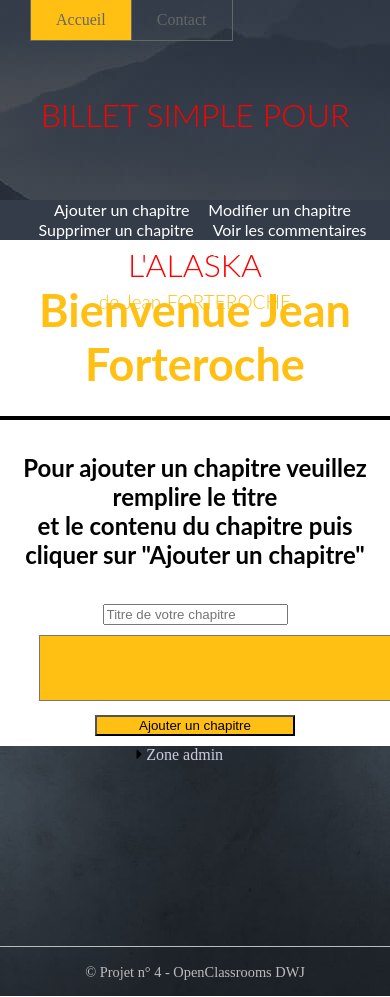
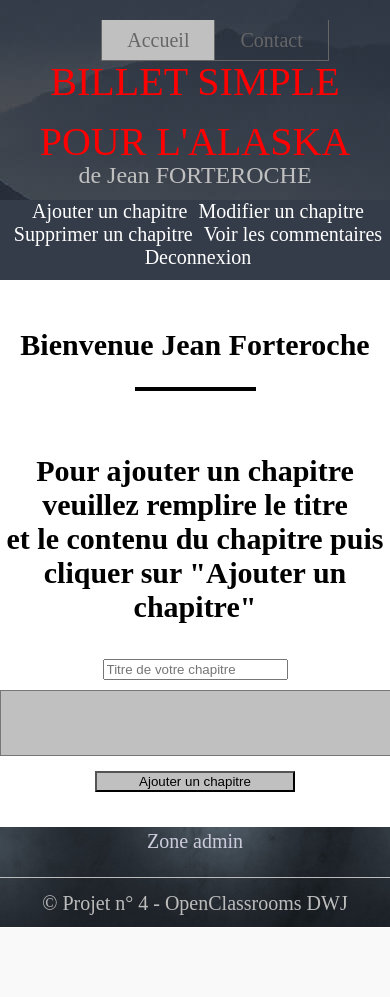
Before and after one commit to acemane-45/P-4OC, a PHP site: template Vue/vueAdmin.php in a window 390 px wide; the page is wider, and only the part inside the window is pictured. After the commit the page ends 927 px from the top of that part, so only its background shows below. Run offline with PHP 8.4, Linux system fonts and the light colour scheme; the template is opened without the code that fills it, so the values that code supplies are empty; some libraries are stand-ins or nearby versions.

Commit message:
modification du css et ajout des media queries

```diff
--- a/Contenu/css/style.css
+++ b/Contenu/css/style.css
@@ -1,27 +1,34 @@
-/* couleurs
-#ffc013  	jaune (emphase)
-#666  		gris clair
-#bcbcbc  	gris moyen
+/*--------------------------------------*/
 
-*/
+
+/*               generalité             */
+
+
+/*--------------------------------------*/
 
 body {
     background: white;
     margin: 0;
+    font-size: 20px;
 }
 
 a {
-    /* lien de la page */
     text-decoration: none;
     color: black
 }
 
+
+/*--------------------------------------*/
+
+
+/*               header                 */
+
+
+/*--------------------------------------*/
+
 h2 {
     text-align: center;
-    font-family: Baskerville, Lato, "Palatino Linotype", Palatino, "Century Schoolbook L", "Times New Roman", serif;
 }
-
-.bg-gray {}
 
 header.visiteur {
     height: 200px;
@@ -33,24 +40,21 @@ header.visiteur {
 }
 
 H1.titre-page {
-    font-family: Baskerville, Lato, "Palatino Linotype", Palatino, "Century Schoolbook L", "Times New Roman", serif;
     margin: 0;
-    line-height: 150px;
+    line-height: 100px;
     color: red;
     font-weight: 300;
 }
 
 h2.titre-complement {
-    font-family: Baskerville, Lato, "Palatino Linotype", Palatino, "Century Schoolbook L", "Times New Roman", serif;
-    margin: -50px 0 0 0;
+    margin: -10px 0 0 0;
     font-size: 1.2em;
-    color: #ffc013;
-    /* jaune : #ffc013 */
+    color: silver;
     font-weight: 300;
 }
 
 
-/* NAV */
+/*--------- NAV -----------*/
 
 nav {
     margin: 0 auto;
@@ -58,24 +62,17 @@ nav {
 }
 
 nav .menu {
-    margin: 0;
     display: flex;
     flex-flow: row wrap;
     align-content: space-around;
-    padding-left: 30px;
 }
 
 nav .menu li {
     display: block;
 }
 
-nav .menu li img {
-    padding-right: 100px;
-}
-
 nav .menu li a {
     display: block;
-    font-family: "roboto slab";
     line-height: 40px;
     padding: 0 25px;
     color: #666;
@@ -94,32 +91,64 @@ nav .menu>li:first-child {
 
 .menu>li.selected a,
 .menu>li>a:hover {
-    background: #ffc013;
+    background: silver;
 }
 
 .container {
     max-width: 1150px;
     margin: 0 auto;
-}
-
-.center {
-    text-align: center;
-    margin: auto;
-    margin-bottom: 25px;
-}
-
-.centerSyno {
-    text-align: center;
-    margin: auto;
-    font-size: 25px;
-    font-family: Baskerville, Lato, "Palatino Linotype", Palatino, "Century Schoolbook L", "Times New Roman", serif;
+    display: inline-block;
 }
 
 
-/* Menu admin */
+/*-------------------------------------------*/
 
 
-/* ********************* */
+/*------ VueAcceuil / Liste Chapitre --------*/
+
+
+/*-------------------------------------------*/
+
+#TitreChap {
+    background-color: silver;
+    text-align: center;
+    padding: 1px;
+    max-width: 50%;
+    margin: auto;
+}
+
+#DateChap {
+    background-color: #ffc013a9;
+    text-align: center;
+    padding: 1px;
+    max-width: 50%;
+    margin: auto;
+}
+
+#ContenuChap {
+    background-color: silver;
+    text-align: center;
+    padding: 1px;
+    max-width: 50%;
+    margin: auto;
+}
+
+hr {
+    max-width: 30%;
+    height: 0px;
+    border: 2px black solid;
+    margin-top: 25px;
+    margin-bottom: 15px;
+}
+
+
+/*----------------------------------*/
+
+
+/*         Menu admin               */
+
+
+/*----------------------------------*/
 
 #navAdmin {
     text-align: center;
@@ -131,48 +160,35 @@ nav .menu>li:first-child {
 
 .LienNav {
     Color: white;
-    font-family: Baskerville, Lato, "Palatino Linotype", Palatino, "Century Schoolbook L", "Times New Roman", serif;
     padding-left: 15px;
 }
 
 .LienNav:hover {
-    Color: #ffc013;
+    Color: silver;
 }
 
 
-/* SECTION */
-
-section {
-    width: 100%;
-    height: 465px;
-}
+/*-------------------------------------------*/
 
 
-/* FOOTER  */
+/* ------------ FOOTER --------------------- */
+
+
+/*-------------------------------------------*/
+
+footer .link-zone {
+    height: 50px;
+    align-content: center;
+}
 
 footer {
     background: url(../images/footer.jpg);
     background-size: cover;
-    height: 250px;
+    height: 100px;
     margin-top: 25px;
     margin: 0;
     z-index: 1;
-}
-
-footer.dark {
-    background: #1d222d;
-    background-size: cover;
-    height: 250px;
-    margin-top: 25px;
-}
-
-footer .link-zone {
-    height: 200px;
-    /* background:red;*/
-}
-
-footer .link-zone div {
-    width: 30%;
+    text-align: center;
 }
 
 footer .copyright {
@@ -182,33 +198,8 @@ footer .copyright {
 footer .copyright p {
     margin: 0;
     color: #bcbcbc;
-    text-align: center;
-    font-family: "roboto slab", serif;
-    font-size: .9em;
     height: 50px;
     line-height: 50px;
-}
-
-footer .link-zone h3 {
-    font-family: "caudex", Helvetica, Arial, sans-serif;
-    color: #FAFAFA;
-    font-weight: normal;
-    margin-bottom: 0;
-}
-
-footer .link-zone p {
-    margin-top: 15px;
-    font-family: "roboto slab", serif;
-    color: #99a;
-    font-weight: normal;
-    font-size: .8em;
-    line-height: 1.8em;
-    margin-bottom: 0;
-}
-
-footer .link-zone p span {
-    color: #ccd;
-    text-decoration: none;
 }
 
 footer .link-zone a {
@@ -216,46 +207,27 @@ footer .link-zone a {
     text-decoration: none;
 }
 
-.row {
-    /* Aligne le footer */
-    display: flex;
-    flex-flow: row wrap;
-    justify-content: space-around;
+
+/*-------------------------------------------*/
+
+
+/*         acces administrateur              */
+
+
+/*-------------------------------------------*/
+
+.apc {
+    text-align: center;
 }
 
 
-/* VueAcceuil / Liste Chapitre */
-
-.titreBillet {
-    margin-bottom: 2px;
-}
-
-#TitreChap {
-    background-color: #ffc013;
-    text-align: center;
-    padding: 1px;
-    width: 80%;
-    margin: auto;
-}
-
-#DateChap {
-    background-color: #ffc013a9;
-    text-align: center;
-    padding: 1px;
-    width: 80%;
-    margin: auto;
-}
-
-hr {
-    width: 400px;
-    height: 0px;
-    border: 2px black solid;
-    margin-top: 25px;
-    margin-bottom: 15px;
-}
+/*-------------------------------------------*/
 
 
-/* VueChapitre */
+/*            VueChapitre                    */
+
+
+/*-------------------------------------------*/
 
 #titreReponses {
     text-align: center;
@@ -268,9 +240,6 @@ hr {
     font-size: 20px;
 }
 
-
-/* a voir */
-
 #ZoneCommentaire {
     /* Zone d'edition */
     text-align: center;
@@ -278,17 +247,17 @@ hr {
     margin: auto;
 }
 
-#imagePortrait {
-    margin: auto;
-    height: 700px;
-    width: 465px;
-}
+
+/*------------------------------------------*/
+
+
+/*            zone de commentaire           */
+
+
+/*------------------------------------------*/
 
 #Commentaire {
-    /* zone de commentaire */
-    padding: 1px;
     text-align: center;
-    background-color: #ffc01377;
     width: 50%;
     margin: auto;
 }
@@ -296,7 +265,7 @@ hr {
 #OneCommentaire {
     padding: 1px;
     text-align: center;
-    background-color: #ffc01377;
+    background-color: silver;
     width: 80%;
     margin: auto;
     border: 1px black solid;
@@ -304,7 +273,6 @@ hr {
 }
 
 #FirstLigneCommentaire {
-    /*   border : 1px red solid ; */
     display: flex;
     flex-direction: row;
     justify-content: space-around;
@@ -325,32 +293,63 @@ Row2 {
 }
 
 
-/* Textaera ,form et bouton */
+/*-------------------------------------*/
+
+
+/*       Textaera ,form et bouton      */
+
+
+/*-------------------------------------*/
 
 textarea {
-    background-color: #ffc013;
+    background-color: silver;
     text-align: center;
     width: 600px;
     margin-top: 5px;
     margin: auto;
 }
 
+
+/*--------------------------------------------*/
+
+
+/*  Form admin ajouter chap et modif chap     */
+
+
+/*--------------------------------------------*/
+
 #ZoneAjouterChap {
-    /* Form admin ajouter chap et modif chap  */
     text-align: center;
-    width: 80%;
+    width: 40%;
     margin: auto;
+    margin-bottom: 25px;
 }
 
+
+/*--------------------------------------------*/
+
+
+/* Zone d'edition de commentaire Vue Chapitre */
+
+
+/*--------------------------------------------*/
+
 #ZoneAjouterCommentaire {
-    /* Zone d'edition de commentaire Vue Chapitre */
     text-align: center;
     width: 40%;
     margin: auto;
 }
 
+
+/*-------------------------------------------*/
+
+
+/* Selection de chapitre en liste deroulante */
+
+
+/*-------------------------------------------*/
+
 #selectionchapitre {
-    /* Selection de chapitre en liste deroulante */
     margin-bottom: 10px;
 }
 
@@ -359,16 +358,32 @@ textarea {
     margin-bottom: 10px;
 }
 
+
+/*-------------------------------------*/
+
+
+/* modification de chapitre ( titre )  */
+
+
+/*-------------------------------------*/
+
 #ModifTitre {
-    /* modification de chapitre ( titre ) */
     margin-bottom: 10px;
     width: 30%;
     text-align: center;
     font-weight: bold;
 }
 
+
+/*------------------------------------*/
+
+
+/* modification de chapitre ( titre ) */
+
+
+/*------------------------------------*/
+
 #ModifChapitre {
-    /* modification de chapitre ( titre ) */
     margin-bottom: 10px;
     width: 30%;
     text-align: center;
@@ -379,16 +394,18 @@ textarea {
     margin-top: 15px;
 }
 
-#ContenuChap {
-    background-color: #ffc01377;
-    text-align: center;
-    padding: 1px;
-    width: 80%;
-    margin: auto;
+.titreBillet {
+    margin-bottom: 2px;
 }
 
 
-/* *****VoirCom ***** */
+/*--------------------------------*/
+
+
+/*        VoirCom                 */
+
+
+/*--------------------------------*/
 
 #ComSignaler {
     border: 2px black solid;
@@ -398,7 +415,7 @@ textarea {
     margin: auto;
     margin-top: 10px;
     padding-top: 10px;
-    background-color: #ffc013;
+    background-color: silver;
 }
 
 #ContenerDivSignaler1 {
@@ -410,8 +427,16 @@ textarea {
     width: 40%;
 }
 
+
+/*-------------------------- -*/
+
+
+/* Commentaire non signaler   */
+
+
+/*----------------------------*/
+
 #ContenerDivSignaler2 {
-    /* Commentaire non signaler */
     margin: auto;
     border: 2px black solid;
     padding-bottom: 10px;
@@ -421,76 +446,19 @@ textarea {
 }
 
 
-/* Vue Livre */
-
-#ContenerLivre {
-    width: 100%;
-    padding-top: 25px;
-    padding-bottom: 25px;
-}
-
-#Livre1,
-#Livre2,
-#Livre3 {
-    border: 0px black solid;
-    text-align: center;
-    width: 80%;
-    margin: auto;
-    margin-top: 20px;
-    display: flex;
-}
-
-#column1 {
-    height: 400px;
-    width: 50%;
-    background-color: #ffc013;
-}
-
-#column2 {
-    height: 400px;
-    width: 50%;
-    background-color: #ffc013a9;
-}
-
-.liensuite {
-    text-decoration: underline;
-    color: green;
-}
-
-.TitrePage {
-    text-align: center;
-    margin: auto;
-    font-size: 45px;
-    font-weight: bold;
-    font-family: Baskerville, Lato, "Palatino Linotype", Palatino, "Century Schoolbook L", "Times New Roman", serif;
-    margin-bottom: 25px;
-    margin-top: 25px;
-    color: #ffc013;
-}
-
-#imageAlaska {
-    width: 100%;
-    height: auto;
-    overflow: hidden;
-    /* pour que l'image soit invisible quand ca depasse */
-}
-
-#imagePortrait {
-    width: 100%;
-    height: auto;
-    margin: auto;
-    overflow: hidden;
-    /* pour que l'image soit invisible quand ca depasse */
-}
+/*----------------------------------*/
 
 
-/* page Contact */
+/*            page Contact          */
+
+
+/*----------------------------------*/
 
 .bouton_contact {
     margin-bottom: 10px;
     margin-top: 10px;
     color: black;
-    background-color: #ffc013;
+    background-color: silver;
     width: 200px;
 }
 
@@ -498,7 +466,7 @@ textarea {
     margin-bottom: 10px;
     margin-top: 10px;
     color: black;
-    background-color: #ffc013;
+    background-color: silver;
     width: 200px;
     margin-left: 5%;
 }
@@ -514,14 +482,79 @@ textarea {
     margin-bottom: 10px;
     margin-top: 10px;
     color: black;
-    background-color: #ffc013;
+    background-color: silver;
     width: 200px;
 }
 
+
+/*----------------------------------*/
+
+
+/* pour supprimer un chapitre        */
+
+
+/*----------------------------------*/
+
 #selectionchapitre {
-    /* pour supprimer un chapitre form */
     width: 500px;
     color: black;
     font-weight: bold;
     background-color: #ffc01377;
 }
+
+
+/*-------------média querie-----------------*/
+
+@media screen and (max-width: 780px) {
+    H1.titre-page {
+        margin: 0;
+        line-height: 60px;
+        color: red;
+        font-weight: 50;
+    }
+    #TitreChap {
+        background-color: silver;
+        text-align: center;
+        padding: 1px;
+        min-width: 80%;
+        margin: auto;
+    }
+    #DateChap {
+        background-color: #ffc013a9;
+        text-align: center;
+        padding: 1px;
+        min-width: 80%;
+        margin: auto;
+    }
+    #ContenuChap {
+        background-color: silver;
+        text-align: center;
+        padding: 1px;
+        min-width: 80%;
+        margin: auto;
+    }
+    #ZoneAjouterChap {
+        width: 100%;
+    }
+    #Commentaire {
+        width: 100%;
+    }
+    #ZoneAjouterCommentaire {
+        width: 100%;
+    }
+    #navAdmin {
+        height: 80px;
+    }
+    .LienNav {
+        padding-left: 6px;
+    }
+    #ContenerDivSignaler1 {
+        width: 90%;
+    }
+    #ContenerDivSignaler2 {
+        width: 90%;
+    }
+    #ComSignaler {
+        width: 80%;
+    }
+}
--- a/Controleur/ControleurAdmin.php
+++ b/Controleur/ControleurAdmin.php
@@ -133,7 +133,7 @@ public function VoirCommentaire()  {
     $CommentaireSignaler  = $this->admin->AfficherCommentaireSignaler();
     $CommentaireNonSignaler  = $this->admin->AfficherCommentaireNonSignaler();
 
-    // Essai d'avoir le titre du chapitre --------------------------------------
+    // Essai d'avoir le titre du billet --------------------------------------
 
 
     $chapitre = $this->chapitre->getChapitre();
--- a/Vue/VueModifChapitre.php
+++ b/Vue/VueModifChapitre.php
@@ -7,7 +7,7 @@
               <a href="index.php?action=VoirCom"  class="LienNav">Voir les commentaires</a>
               <a href="index.php?action=Deconnexion"  class="LienNav">Deconnexion</a>
       </nav>
-      <h2 class="TitrePage" > Modifier un chapitre </h2>
+      <h2 class="TitrePage"> Modifier un chapitre </h2>
       <hr>
     <h2> Veuillez selectionner un chapitre pour le modifier </h2>
    <?php foreach ($chapitre as $oneChapitre): ?>
--- a/Vue/VueSelectChap.php
+++ b/Vue/VueSelectChap.php
@@ -18,7 +18,7 @@
                 <input type="text" name="ModifTitreChap" id="ModifTitre" value=" <?=$chapitre['titre'] ?>   "  />
 
             <!--Contenu de modification -->
-                <textarea name="ModifContenuChap" id="ModifChapitre" rows="10" cols="50">
+                <textarea name="ModifContenuChap" id="mytextarea" rows="10" cols="50">
                 <?= $chapitre['contenu'] ?>
                 </textarea>
 
--- a/Vue/gabarit.php
+++ b/Vue/gabarit.php
@@ -7,24 +7,24 @@
         <title><?= $titre ?></title>
 
 
-        <!-- Javascript ( TinyMCE Cloud-->
-        <script src="https://cloud.tinymce.com/stable/tinymce.min.js? apiKey =0wbmvo8vn0e8rwzz6wz60khgj1e86n1soo6sz9wjf6qtdaer"></script>
-        <script>tinymce.init({ selector:'textarea' });</script>
+       <!--TinyMCE-->
+	<script src="https://cdn.tiny.cloud/1/0wbmvo8vn0e8rwzz6wz60khgj1e86n1soo6sz9wjf6qtdaer/tinymce/5/tinymce.min.js"></script>
+	<script type="text/javascript">
+		tinymce.init({
+		selector: '#mytextarea',
+		valid_elements: "*[*]",
+    });
+    </script>
         <!-- Script -->
         <script src="Contenu/js/jquery-3.2.1.js"> </script>       <!-- Bibliotheque JavaScript Jquery   -->
-
 
         <!-- CSS -->
         <link rel="stylesheet" href="Contenu/css/style.css" />
 
+        <!-- Viewport pour enlever le dezoom sur mobile -->
+        <meta name="viewport" content="width=device-width, initial-scale=1.0">
+    <meta http-equiv="X-UA-Compatible" content="ie=edge">
 
-
-
-
-        <!-- Viewport pour enlever le dezoom sur mobile -->
-        <META name="viewport" content="width=device-width,initial-scale=1.0,shrink-to_fit=no">
-        <!-- FONT AWESOME -->
-		<link rel="stylesheet" href="Contenu/font-awesome/css/font-awesome.min.css" />
  </head>
 
 <body class="bg-gray">
@@ -52,7 +52,7 @@
 
                         <div>
 
-                               <i class="fa fa-caret-right"></i> <a href="index.php?action=admin">Zone admin</a> </p>
+                                <a href="index.php?action=admin">Zone admin</a> </p>
                         </div>
 
                  </div>
@@ -63,8 +63,5 @@
                 </div>
             </div>
      </footer>
-
-
-
     </body>
 </html>
--- a/Vue/vueAcces.php
+++ b/Vue/vueAcces.php
@@ -3,7 +3,7 @@
 
 
 <div class="apc">
-      <h1>Accès aux panneau de configuration<h1/>
+      <h1>Accès aux panneau de configuration</h1>
      <form action="index.php?action=admin" method="POST">
 		   Identifiant:
 		        <input type="text" name="login" size="20" /> <br/>
--- a/Vue/vueAdmin.php
+++ b/Vue/vueAdmin.php
@@ -23,7 +23,7 @@
          <form method="post" action="index.php?action=AjouterChapitre">
          <input id="TitreChapitre" name="TitreChap" type="text" placeholder="Titre de votre chapitre"  required />
          <br/>
-         <textarea id="contenuChapitre" name="ContenuChap" rows="4" placeholder="Contenu du chapitre"  >  </textarea>
+         <textarea id="mytextarea" name="ContenuChap" rows="4" placeholder="Contenu du chapitre"  >  </textarea>
 	     <br/>
          <input type="submit" value="Ajouter un chapitre" class="bouton_commenter" />
         </form>
```
Also changed, not shown: Controleur/Routeur.php (+2 -8 lines), Vue/VueVoirCom.php (+6 -6 lines).
